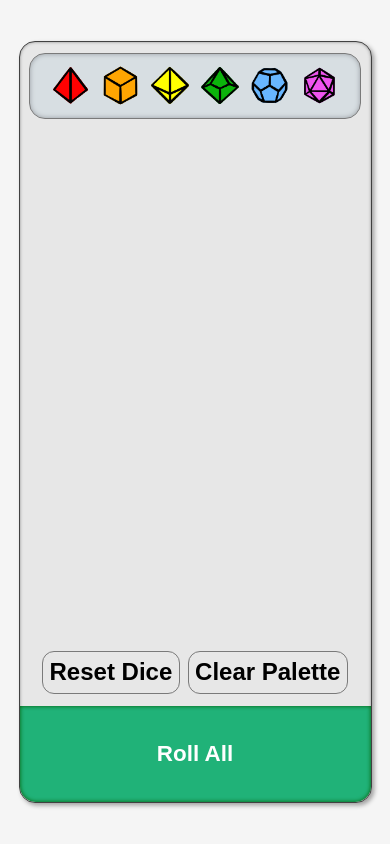
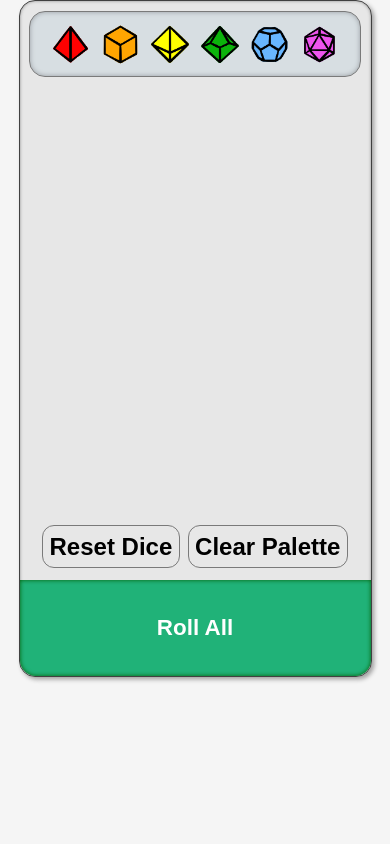
Before and after one commit to CoreyJSteiner/dice-palette, a React (Vite) app: page / in a window 390 px wide. Built offline with nearby package versions, Linux system fonts and the light colour scheme.

Commit message:
css mobile update

```diff
--- a/src/App.css
+++ b/src/App.css
@@ -16,8 +16,8 @@
   display: flex;
   justify-content: center;
   align-items: center;
-  width: 100vw;
-  height: 100vh;
+  width: 100dvw;
+  height: 100dvh;
   padding: 0;
   margin: 0;
   text-align: center;
@@ -26,12 +26,26 @@
 
 .app-container {
   display: flex;
+  flex-direction: column;
   justify-content: center;
   align-items: center;
   max-width: 1280px;
   width: 100%;
   height: 100%;
 }
+
+@media screen and (max-width: 900px) and (orientation: portrait) {
+  .app-container {
+    justify-content: flex-start;
+  }
+}
+
+@media screen and (max-width: 900px) and (orientation: landscape) {
+  .app-container {
+    justify-content: flex-end;
+  }
+}
+
 
 button {
   background-color: rgb(201, 201, 201);
--- a/src/components/DieComponent.css
+++ b/src/components/DieComponent.css
@@ -35,8 +35,9 @@
 
 @media screen and (max-width: 900px) {
     .die-pallete {
+        margin: 0 auto;
         width: 90dvw;
-        height: 90dvh
+        height: 80dvh
     }
 }
 
```
